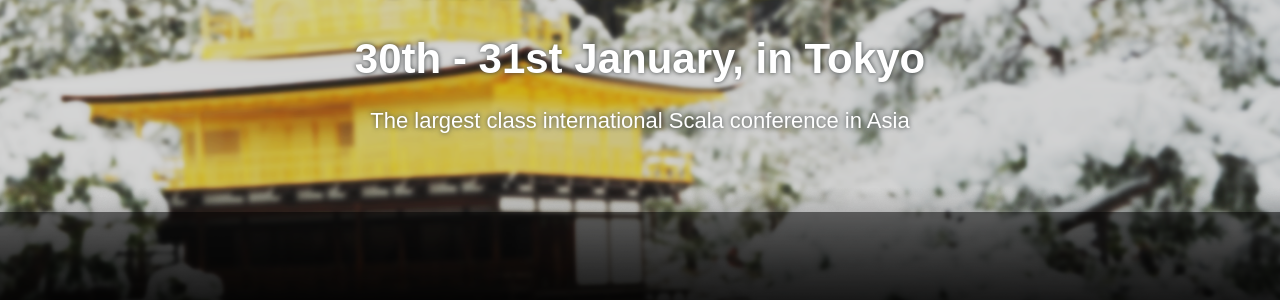
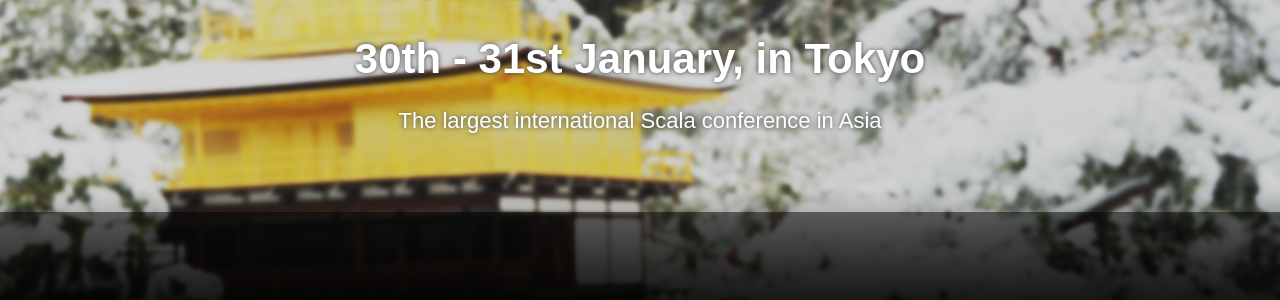
Before and after one commit to scalajp/2016.scalamatsuri.org, a Jekyll site: the page built from index_en.html, in a window 1280 px wide and 900 px high. Shown: the part 250-550 px from the top of the window. Built offline with Jekyll 4.4.1, drawn with Linux system fonts in a browser that asks for light colours; a script that is not in the unit is left out; comment, search, counter and statistics services are not loaded.

Commit message:
Update index_en.html
Correction of English copy. "The largest *class* international Scala..." doesn't make a lot of sense

```diff
--- a/index_en.html
+++ b/index_en.html
@@ -5,24 +5,24 @@ layout: null
 <html>
 <head>
 	<meta charset="UTF-8">
-	<title>ScalaMatsuri 2016 | The largest class international Scala conference in Asia #ScalaMatsuri</title>
-    <meta name="description" content="The largest class international Scala conference in Asia">
+	<title>ScalaMatsuri 2016 | The largest international Scala conference in Asia #ScalaMatsuri</title>
+    <meta name="description" content="The largest international Scala conference in Asia">
     <meta name="keywords" content="Scala, conference">
 
-    <meta property="og:title" content="ScalaMatsuri 2016 | The largest class international Scala conference in Asia" />
+    <meta property="og:title" content="ScalaMatsuri 2016 | The largest international Scala conference in Asia" />
 	<meta property="og:type" content="website" />
 	<meta property="og:url" content="http://scalamatsuri.org/index_en.html" />
 	<meta property="og:image" content="http://scalamatsuri.org/img/common/img_repre2_en.png" />
-	<meta property="og:site_name" content="ScalaMatsuri 2016｜The largest class international Scala conference in Asia" />
+	<meta property="og:site_name" content="ScalaMatsuri 2016｜The largest international Scala conference in Asia" />
 	<meta property="og:locale" content="en_US" />
-	<meta property="og:description" content="The largest class international Scala conference in Asia" />
+	<meta property="og:description" content="The largest international Scala conference in Asia" />
 
     <meta name="twitter:card" content="summary_large_image">
 	<meta name="twitter:site" content="">
 	<meta name="twitter:creator" content="">
 	<meta name="twitter:url" content="http://scalamatsuri.org/">
-	<meta name="twitter:title" content="ScalaMatsuri 2016｜The largest class international Scala conference in Asia">
-	<meta name="twitter:description" content="The largest class international Scala conference in Asia">
+	<meta name="twitter:title" content="ScalaMatsuri 2016｜The largest international Scala conference in Asia">
+	<meta name="twitter:description" content="The largest international Scala conference in Asia">
 	<meta name="twitter:image" content="http://scalamatsuri.org/img/common/img_repre2_en.png">
 
     <link href="css/common.css" rel="stylesheet" type="text/css">
@@ -176,7 +176,7 @@ layout: null
 				<p class="timeData">
 					30th - 31st January, in Tokyo</p>
 				<p class="txtData">
-					The largest class international Scala conference in Asia</p>
+					The largest international Scala conference in Asia</p>
 				<div class="logoArea">
 					<h2 class="clearfix">
 						&nbsp; <!-- <- スポンサーコメントイン時に消す
```
